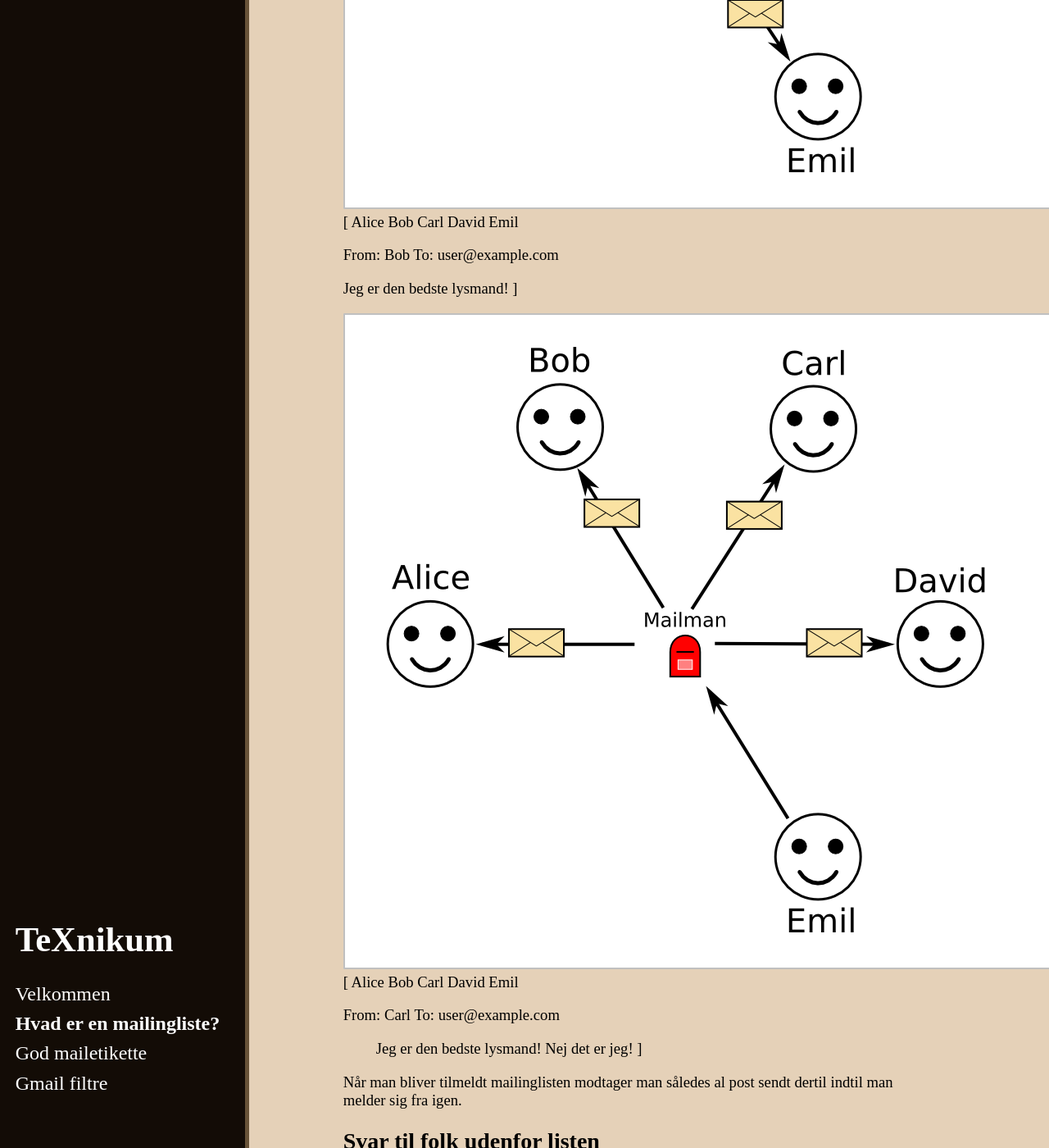
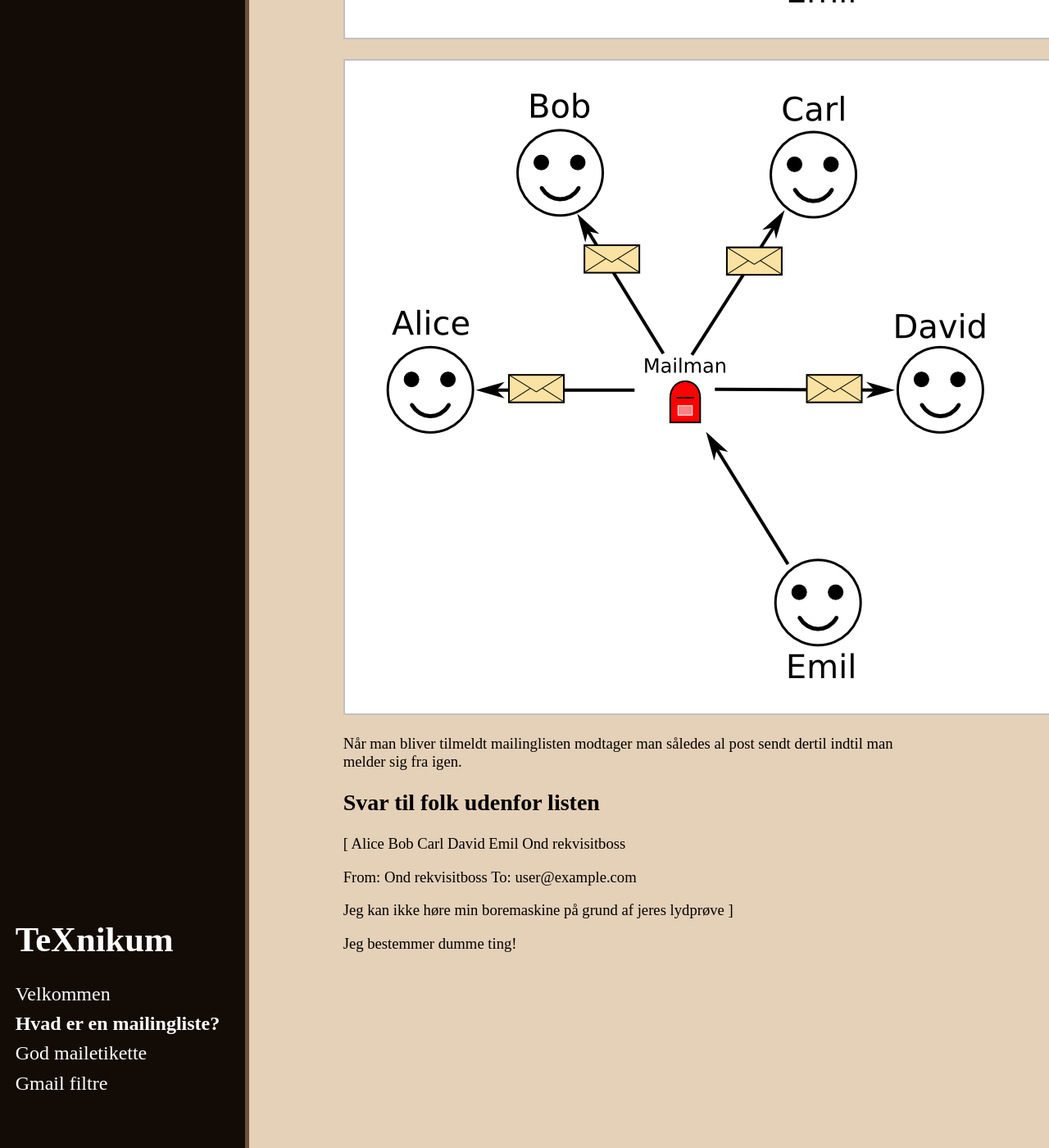
Before and after one commit to TeXnikum/TeXnikum.github.io, a Jekyll site: the page built from mailinglister.md, in a window 1280 px wide and 1400 px high, scrolled down 3177 px. Shown: the whole window at 82% size. Built offline with Jekyll 4.4.1, drawn with Linux system fonts in a browser that asks for light colours; some of the changed text lies outside the part shown.

Commit message:
removed image templates

```diff
--- a/mailinglister.md
+++ b/mailinglister.md
@@ -9,17 +9,6 @@ Mailinglister er en teknologi der gør det nemmere at kommunikere med flere menn
 
 ## Uden mailinglister
 <img src="/images/illustration-0.png">
-[
-  Alice
-  Bob
-  Carl
-  David
-
-  From: Alice
-  To: Bob, Carl, David
-
-  Hej alle texnikere!
-]
 
 Hvis Alice ønsker at sende en mail til alle de andre i de forskellige revyers texnikgrupper kræver det at hun kender alle de andres mailaddresser hvortil hun kan sende en mail.
 
@@ -28,18 +17,6 @@ Hvis Carl nu ønsker at svare på Alices mail, er det vigtigt at han sender svar
 Hvis nu Emil kommer til som ny i texnikken skal han nu til at finde alle de andre der kunne tænkes at sende mails til alle texnikkere så de husker at sende mails til ham fremover.
 
 <img src="/images/illustration-1.png">
-[
-  Alice
-  Bob
-  Carl
-  David
-  Emil :(
-
-  From: Bob
-  To: Alice, Carl, David
-
-  Jeg er den bedste lysmand!
-]
 
 Ellers bliver Emil ked af det når Bob sender en mail ud til alle andre men glemmer (eller ikke kender til) Emil.
 
@@ -50,33 +27,8 @@ For at undgå dette kan man bruge en mailingliste. En mailingliste er en speciel
 Når man sender en mail til mailinglisten sørger den for at sende mailen ud til alle medlemmerne, og ligeledes for alle svarene til denne mail.
 
 <img src="/images/illustration-3.png">
-[
-  Alice
-  Bob
-  Carl
-  David
-  Emil
-
-  From: Bob
-  To: {{ site.email-list }}
-
-  Jeg er den bedste lysmand!
-]
 
 <img src="/images/illustration-4.png">
-[
-  Alice
-  Bob
-  Carl
-  David
-  Emil
-
-  From: Carl
-  To: {{ site.email-list }}
-
-  > Jeg er den bedste lysmand!
-  Nej det er jeg!
-]
 
 Når man bliver tilmeldt mailinglisten modtager man således al post sendt dertil indtil man melder sig fra igen.
 
```
